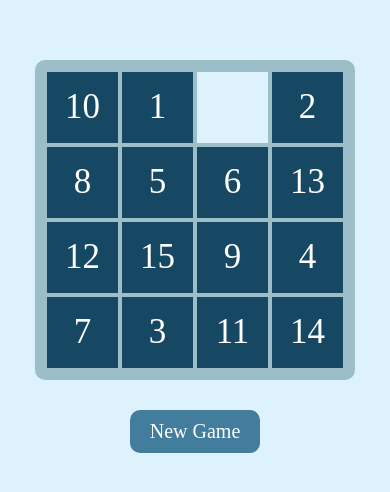
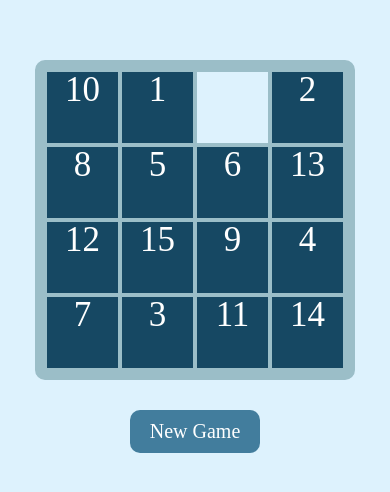
Before and after one commit to Giszta/sliding-game---react-practice, a React (Create React App) app: page / in a window 390 px wide. Shown: the part 166-658 px from the top of the page. Built offline with nearby package versions, Linux system fonts and the light colour scheme.

Commit message:
fixed some bug

```diff
--- a/src/App.css
+++ b/src/App.css
@@ -4,7 +4,7 @@
 	--correct: #427d9d;
 	--board: #9bbec8;
 }
-/* @import url("https://fonts.googleapis.com/css2?family=Pacifico&display=swap"); */
+@import url("https://fonts.googleapis.com/css2?family=Pacifico&display=swap");
 html,
 body {
 	background: #ddf2fd;
--- a/src/components/tile/Tile.css
+++ b/src/components/tile/Tile.css
@@ -3,7 +3,6 @@
 	width: var(--size);
 	height: var(--size);
 	display: flex;
-	flex-wrap: wrap;
 	align-content: center;
 	justify-content: center;
 	font-size: 50px;
@@ -90,6 +89,5 @@
 @media screen and (max-width: 992px) {
 	.number {
 		font-size: 35px;
-		background-color: var(--tile);
 	}
 }
```
